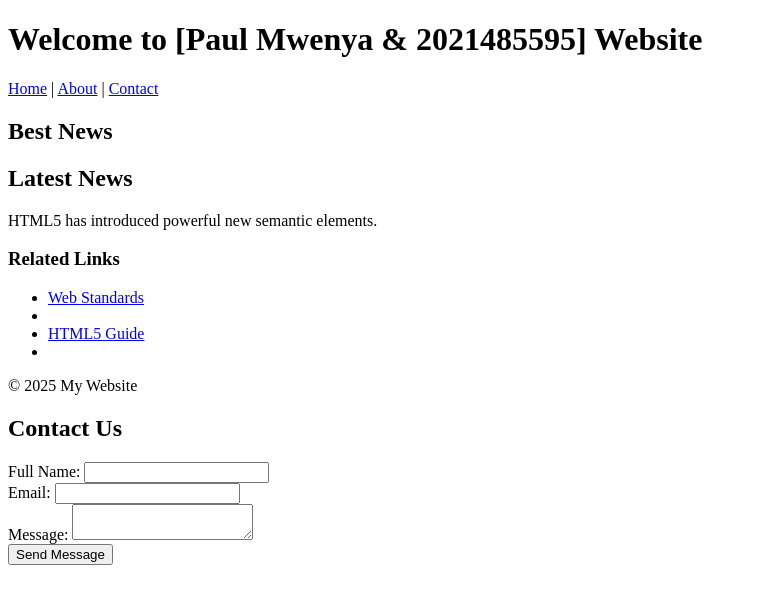
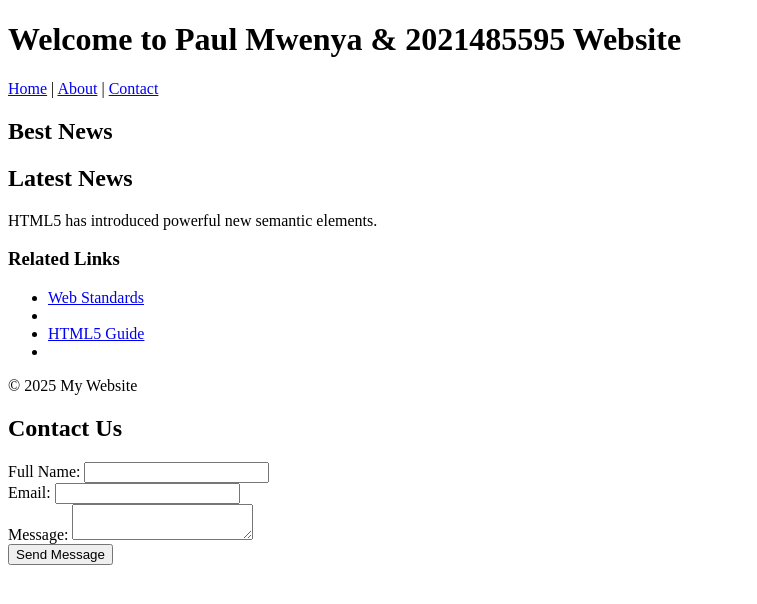
Before and after one commit to PaulMwenya/lab2-html., a plain HTML site: page index.html in a window 1280 px wide. Shown: the whole page, without its empty margins (0-757 px from the left). Drawn offline with Linux system fonts and the light colour scheme.

Commit message:
Update index.html

```diff
--- a/index.html
+++ b/index.html
@@ -7,7 +7,7 @@
   </head>
   <body>
     <header>
-      <h1>Welcome to [Paul Mwenya & 2021485595] Website</h1>
+      <h1>Welcome to Paul Mwenya & 2021485595 Website</h1>
       <nav>
         <a href="#">Home</a> | <a href="#">About</a> |
         <a href="#">Contact</a>
```
